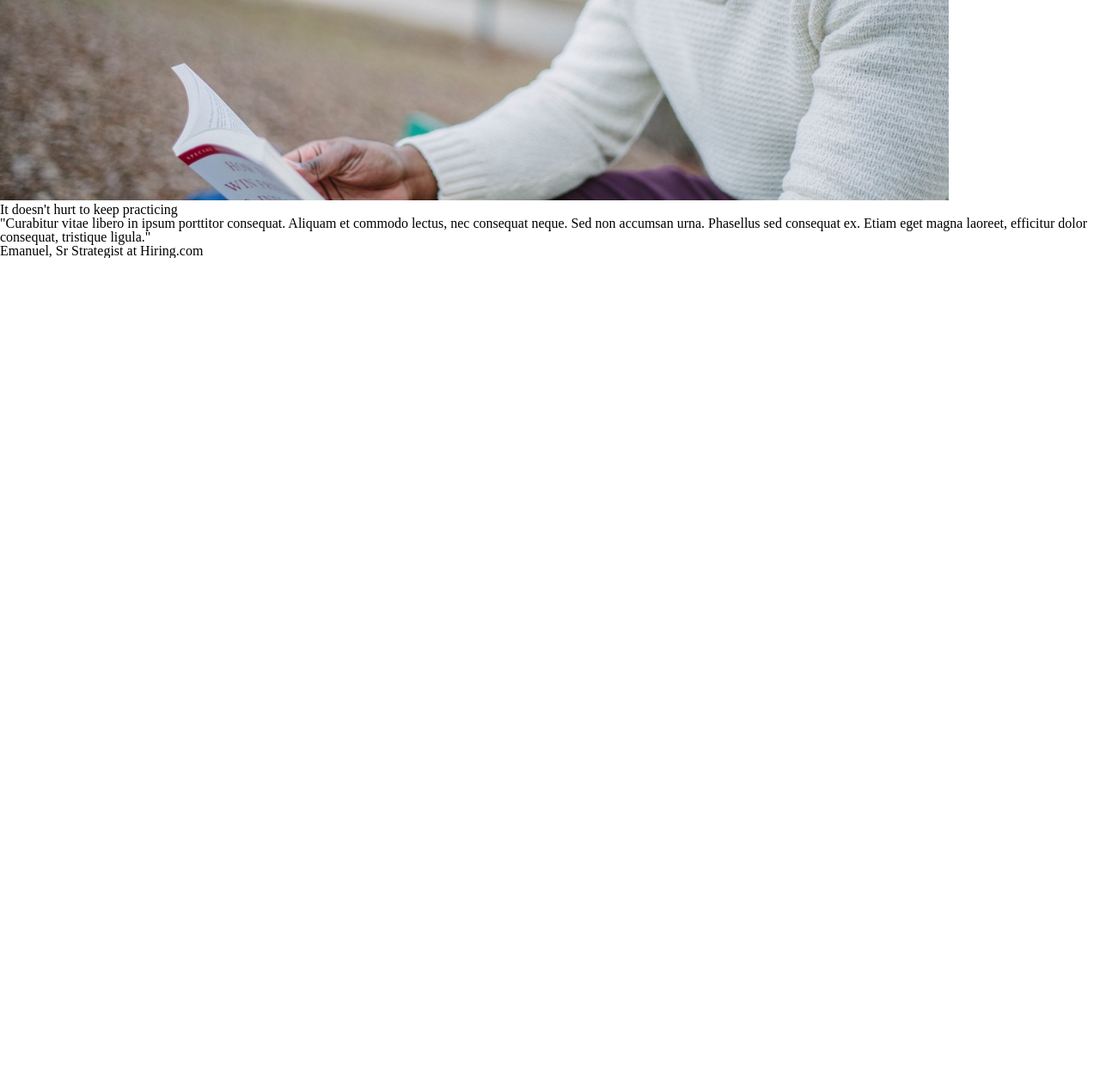
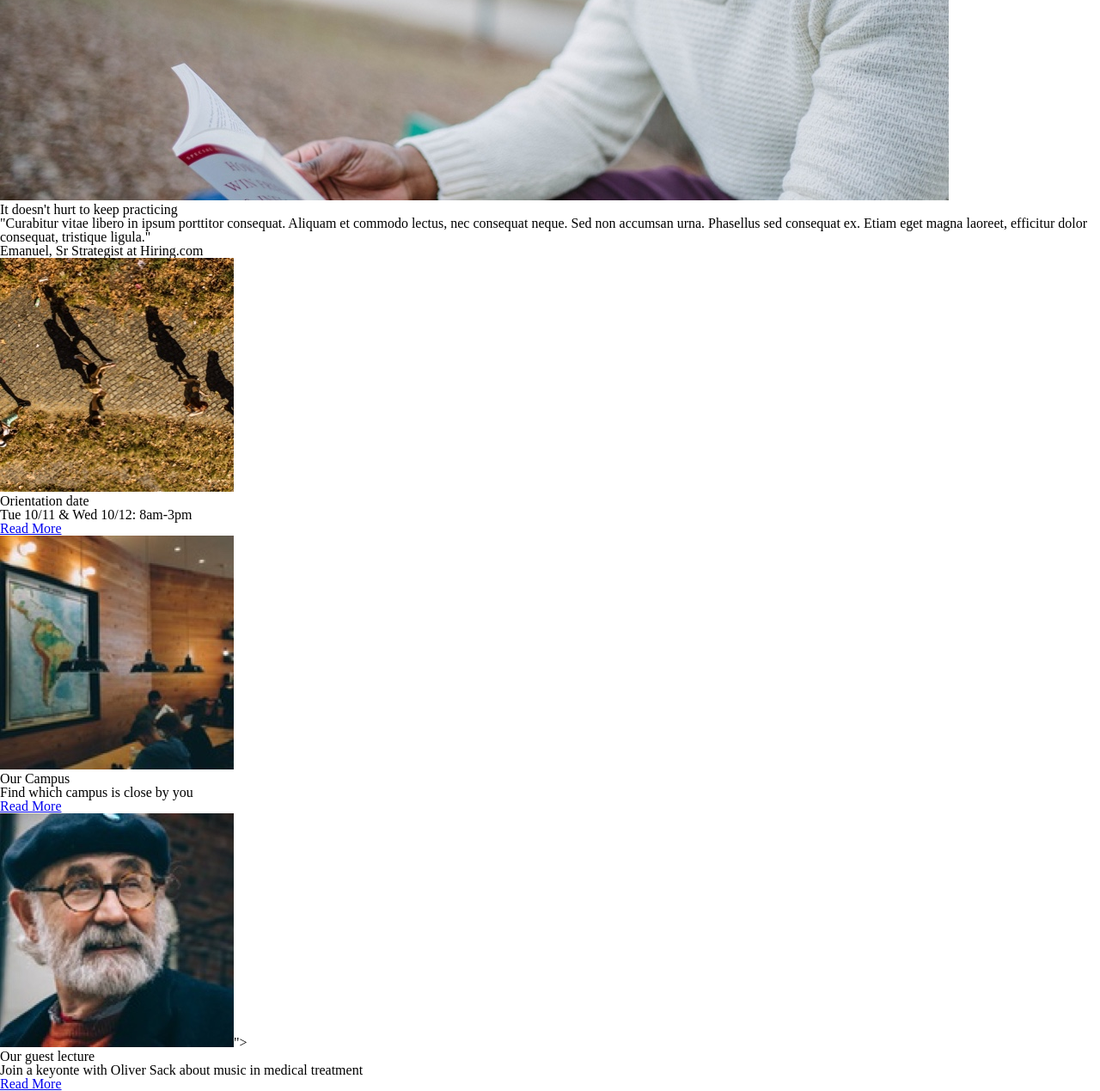
Before and after one commit to AlchemistRole/Comar, a plain HTML site: page index.html in a window 1280 px wide. Shown: the part 1360-2629 px from the top of the page at 86% size. Before the commit the page ends 1660 px from the top, so only its background shows below. Drawn offline with Linux system fonts and the light colour scheme.

Commit message:
add information and side links

```diff
--- a/index.html
+++ b/index.html
@@ -32,8 +32,28 @@
         <section id="information">
             <img src="./Resources/Images/information-main.jpg" alt="student reading a book outside">
             <h1 class="title">It doesn't hurt to keep practicing</h1>
-            <h3 id="quote">"Curabitur vitae libero in ipsum porttitor consequat. Aliquam et commodo lectus, nec consequat neque. Sed non accumsan urna. Phasellus sed consequat ex. Etiam eget magna laoreet, efficitur dolor consequat, tristique ligula."</h3>
-            <h3 id="quote-author">Emanuel, Sr Strategist at Hiring.com</h3>
+            <p id="quote">"Curabitur vitae libero in ipsum porttitor consequat. Aliquam et commodo lectus, nec consequat neque. Sed non accumsan urna. Phasellus sed consequat ex. Etiam eget magna laoreet, efficitur dolor consequat, tristique ligula."</p>
+            <p id="quote-author">Emanuel, Sr Strategist at Hiring.com</p>
+        </section>
+        <section id="side_links">
+            <div id="Orientation">
+                <img src="./Resources/Images/information-orientation.jpg" alt="wood panneled room with a large map and lights">
+                <h2 class="Small_Title">Orientation date</h2>
+                <h3 class="Small_Info">Tue 10/11 & Wed 10/12: 8am-3pm</h3>
+                <a href="#" class="Read_More">Read More</a>
+            </div>
+            <div id="Campus">
+                <img src="./Resources/Images/information-campus.jpg" alt="birdseye of people walking on a path">
+                <h2 class="Small_Title">Our Campus</h2>
+                <h3 class="Small_Info">Find which campus is close by you</h3>
+                <a href="#" class="Read_More">Read More</a>
+            </div>
+            <div id="Guest">
+                <img src="./Resources/Images/information-guest-lecture.jpg" alt="photograph of a bearded man in a flat cap and glasses">">
+                <h2 class="Small_Title">Our guest lecture</h2>
+                <h3 class="Small_Info">Join a keyonte with Oliver Sack about music in medical treatment</h3>
+                <a href="#" class="Read_More">Read More</a>
+            </div>
         </section>
       </main>
     </body>
```
